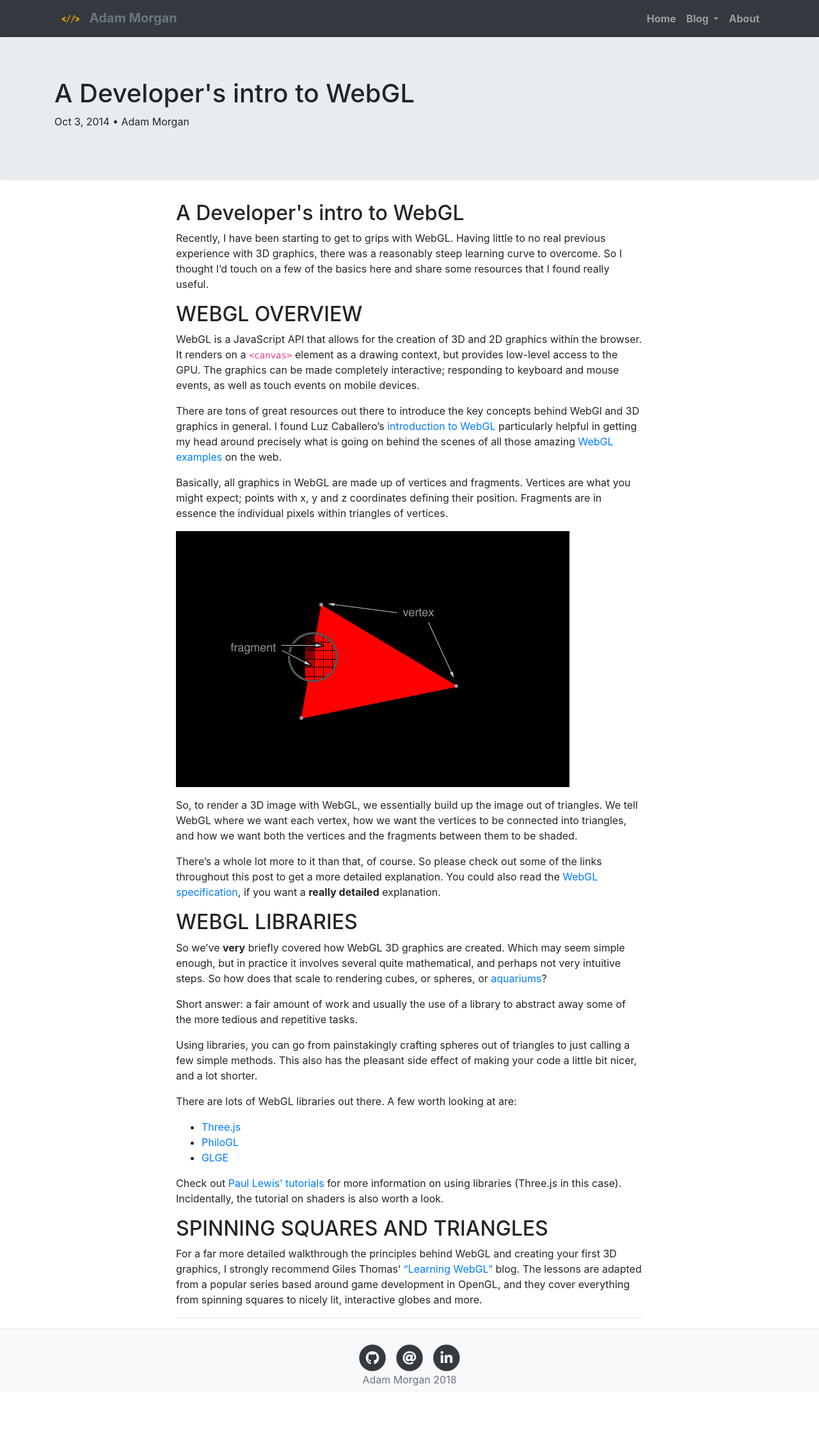
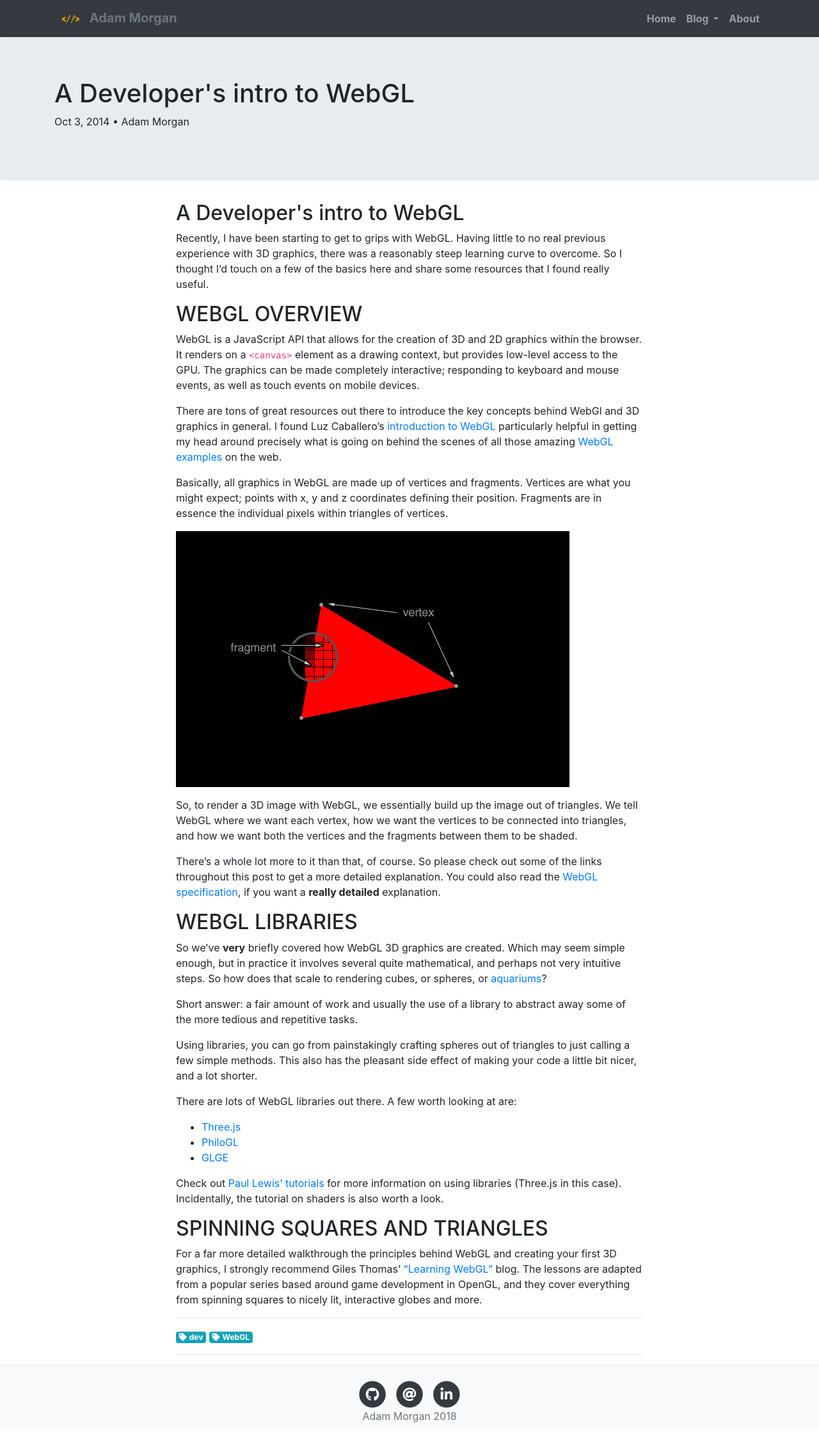
Before and after one commit to akhmorgan/akhmorgan.github.io, a Jekyll site: the page built from _posts/2014-10-03-a_developers_intro_to_WebGL.md, in a window 1280 px wide. Shown: the whole page at 64% size. Built offline with Jekyll 4.4.1, drawn with Linux system fonts in a browser that asks for light colours; nearby versions of some CDN libraries; comment, search, counter and statistics services are not loaded; before the commit the page ends 2184 px from its top, so only the background shows below that.

Commit message:
Adds tag links to end of post template

```diff
--- a/_layouts/blog.html
+++ b/_layouts/blog.html
@@ -26,7 +26,7 @@ layout: default
               <span class="text-muted col">{{ post.date | date: date_format }}</span>
               <span class="col post-tags">
               {%- for tag in post.tags -%}
-                <a href="{{ site.baseurl }}/blog/tags#{{ tag | slugify }}">
+                <a class="post-tag" href="{{ site.baseurl }}/blog/tags#{{ tag | slugify }}">
                   <span class="badge badge-info"><i class="fas fa-tag"></i>{{tag}}</span>
                 </a>
               {%- endfor -%}
--- a/_layouts/post.html
+++ b/_layouts/post.html
@@ -22,6 +22,12 @@ layout: default
           <h2>{{ page.title | escape }}</h2>
           {{ content }}
           <hr>
+          {%- for tag in page.tags -%}
+            <a class="post-tag" href="{{ site.baseurl }}/blog/tags#{{ tag | slugify }}">
+              <span class="badge badge-info"><i class="fas fa-tag"></i>{{tag}}</span>
+            </a>
+          {%- endfor -%}
+          <hr>
           {%- if site.disqus.shortname -%}
           {%- include disqus_comments.html -%}
           {%- endif -%}
--- a/css/main.scss
+++ b/css/main.scss
@@ -15,9 +15,10 @@
   list-style: none;
 }
 
-.post-meta {
-  .post-tags a {
-    text-decoration: none !important;
+a.post-tag, a.post-category {
+  text-decoration: none !important;
+  i {
+    margin-right: 4px;
   }
 }
 
```
Also changed, not shown: blog/categories.md (+1 -1 lines).
